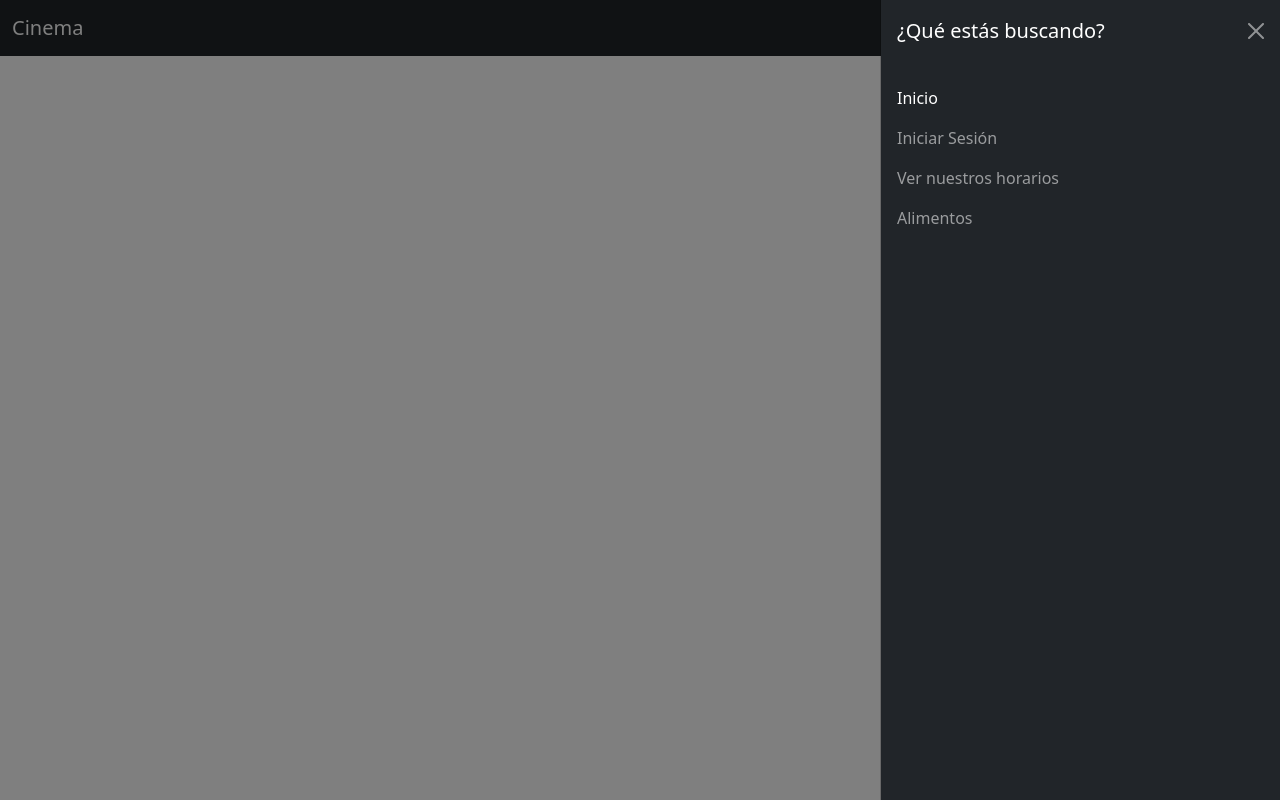
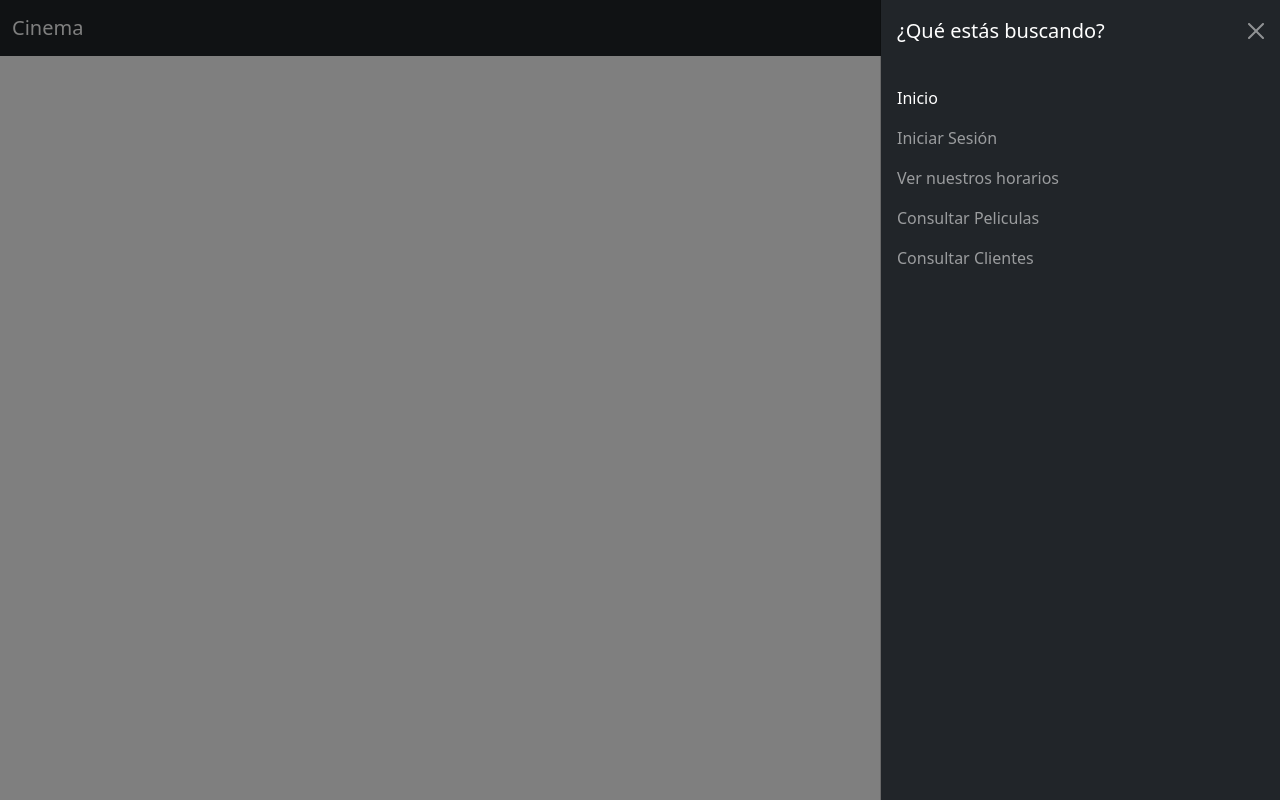
Before and after one commit to jorgeMartinezNajera/Uno-nuevo, a PHP site: page /XEPDB1/funcion.php in a window 1280 px wide, after a click that opens the changed part. Run offline with PHP 8.4, Linux system fonts and the light colour scheme.

Commit message:
Update navigation links in funcion.php for improved routing and add new options for consulting movies and clients

```diff
--- a/php/funcion.php
+++ b/php/funcion.php
@@ -136,16 +136,19 @@ if ($_SERVER["REQUEST_METHOD"] == "GET" && isset($_GET['pelicula_buscar']) && !e
             <div class="offcanvas-body">
                 <ul class="navbar-nav justify-content-end flex-grow-1 pe-3">
                 <li class="nav-item">
-                    <a class="nav-link active" aria-current="page" href="#">Inicio</a>
+                    <a class="nav-link active" aria-current="page" href="index.php">Inicio</a>
                 </li>
                 <li class="nav-item">
-                    <a class="nav-link" href="#">Iniciar Sesión</a>
+                    <a class="nav-link" href="index.php">Iniciar Sesión</a>
                 </li>
                 <li class="nav-item">
-                    <a class="nav-link" href="#">Ver nuestros horarios</a>
+                    <a class="nav-link" href="index.php">Ver nuestros horarios</a>
                 </li>
                 <li class="nav-item">
-                    <a class="nav-link" href="#">Alimentos</a>
+                    <a class="nav-link" href="../html/consultarPelicula.html">Consultar Peliculas</a>
+                </li>
+                <li class="nav-item">
+                    <a class="nav-link" href="../html/consultarUsuario.html">Consultar Clientes</a>
                 </li>
                 <!-- <li class="nav-item dropdown">
                     <a class="nav-link dropdown-toggle" href="#" role="button" data-bs-toggle="dropdown" aria-expanded="false">
```
